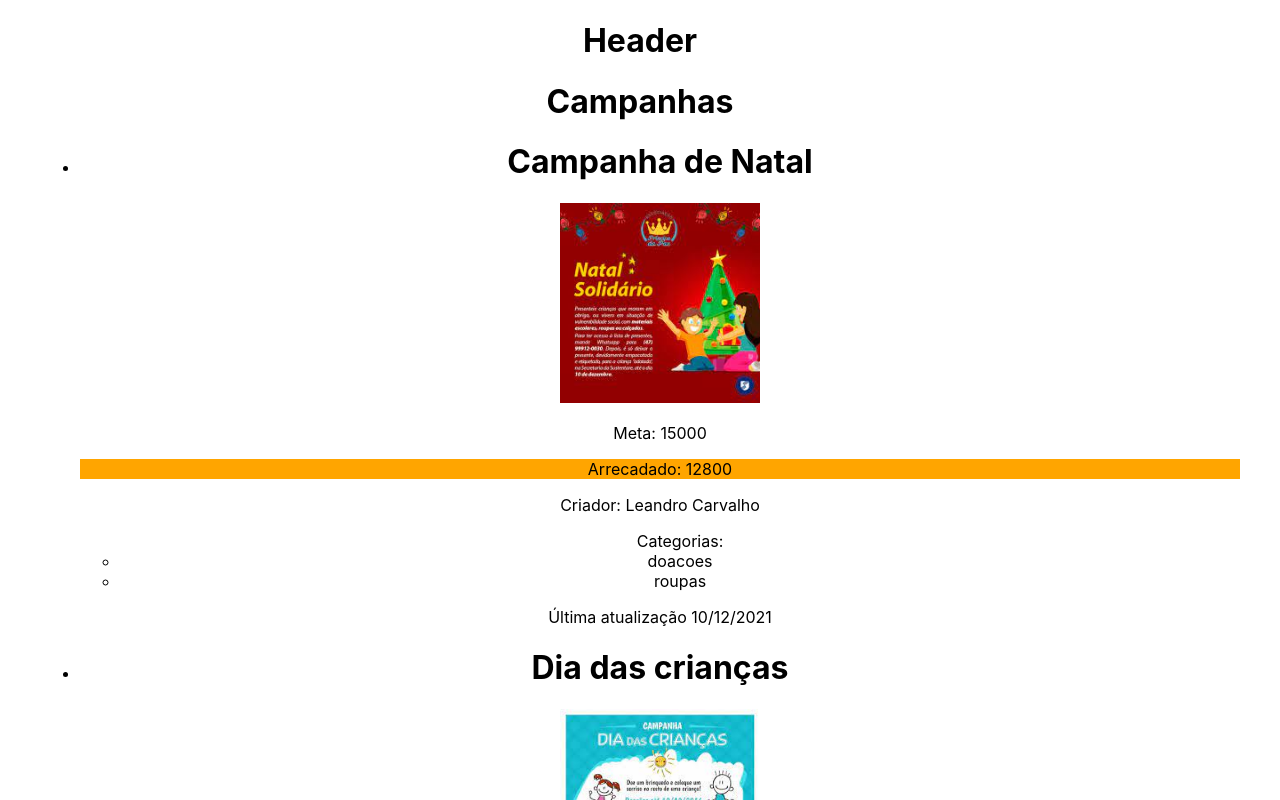
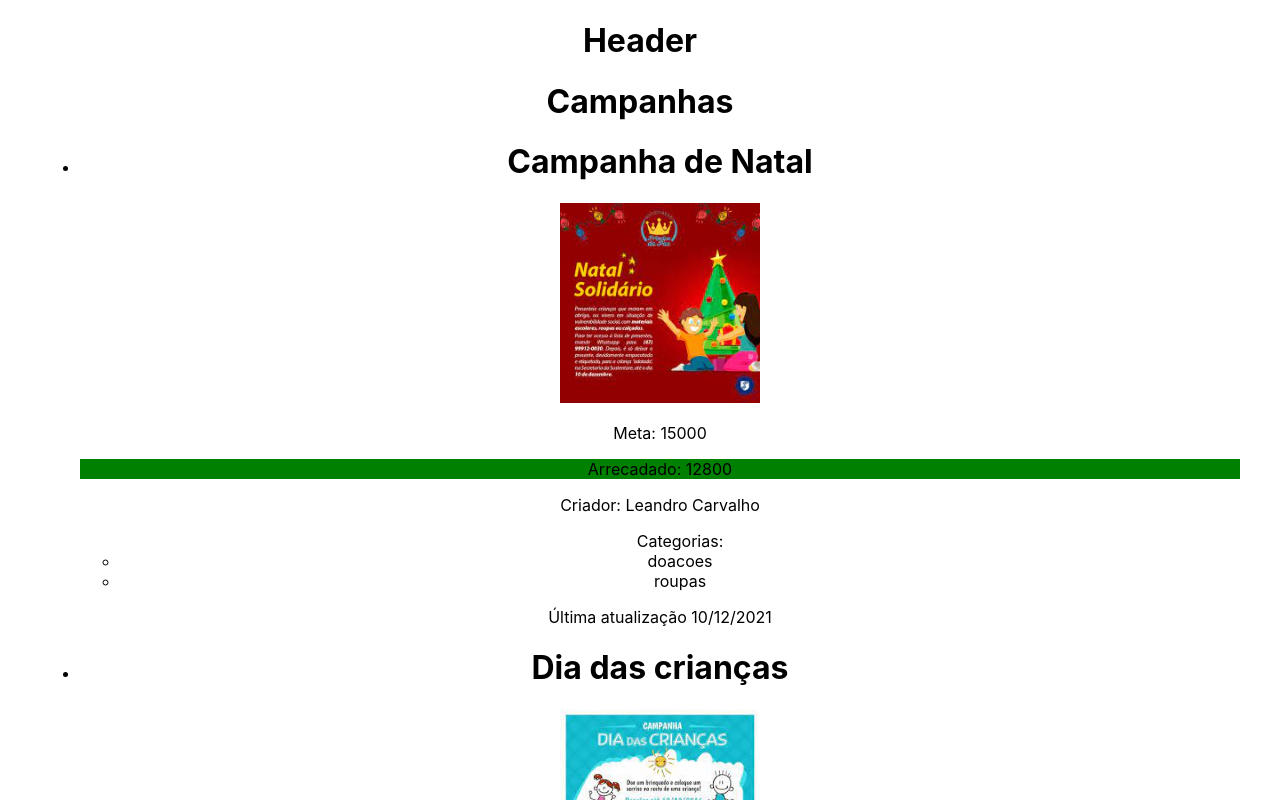
Before and after one commit to leandro-crv/colabore, a React (Create React App) app: page /listacampanha in a window 1280 px wide. Shown: the top 800 px of the page. Built offline with nearby package versions, Linux system fonts and the light colour scheme.

Commit message:
corrigido calculo de porcentagem da meta

```diff
--- a/src/pages/listacampanha/ListaCampanha.js
+++ b/src/pages/listacampanha/ListaCampanha.js
@@ -69,7 +69,7 @@ const ListaCampanha = () =>{
   const arrecadadoMeta = (arrecadado, meta)=>{
     const percentual = arrecadado/meta;
 
-    if(percentual>=1){
+    if(percentual>0.8){
       return 'green';
     }
     else if(percentual >=0.3){
```
